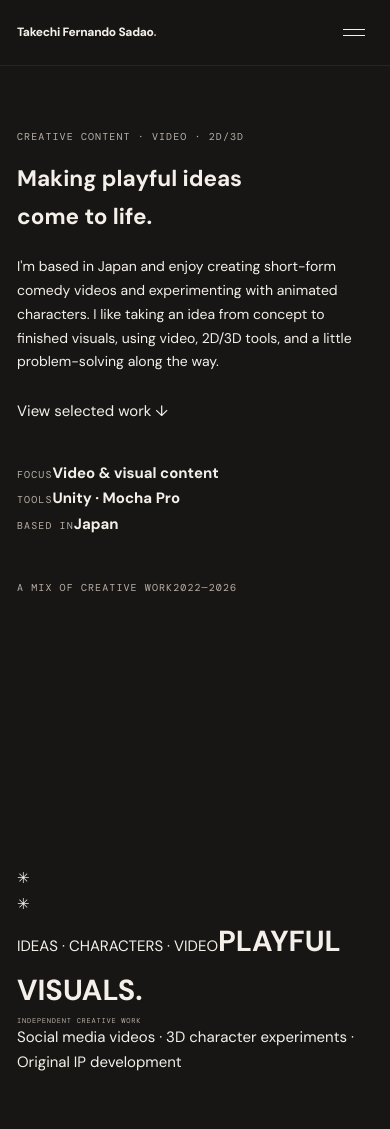
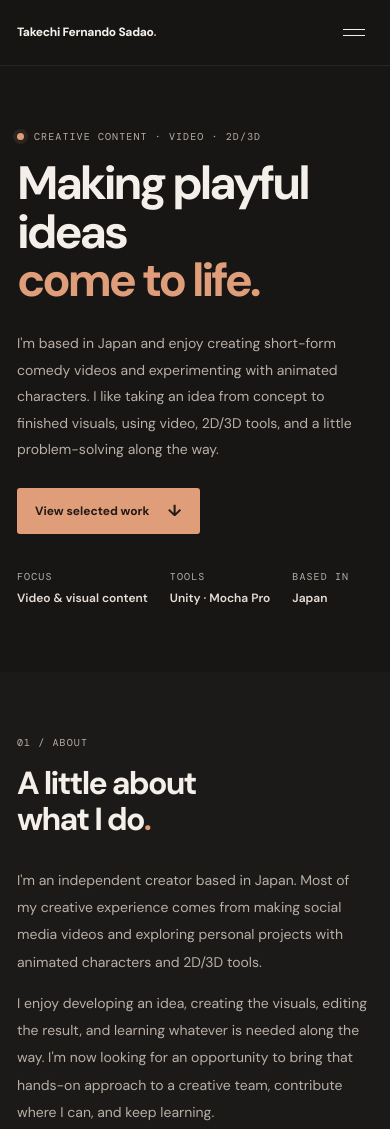
Before and after one commit to takechisadao/portfolio, a plain HTML site: page index.html in a window 390 px wide. Shown: the top 1129 px of the page. Drawn offline with nearby package versions, Linux system fonts and the light colour scheme.

Commit message:
Add files via upload

```diff
--- a/css/main.css
+++ b/css/main.css
@@ -58,7 +58,7 @@ a:focus-visible, button:focus-visible { outline: 2px solid var(--accent-light);
 
 /* Shared section styles */
 .section { padding: 94px 0; }
-.eyebrow, .meta-label, .aside-topline, .art-foot {
+.eyebrow, .meta-label {
   color: var(--muted);
   font: 10px var(--mono);
   letter-spacing: .11em;
@@ -67,16 +67,54 @@ a:focus-visible, button:focus-visible { outline: 2px solid var(--accent-light);
 h1, h2, h3, p { margin-top: 0; }
 
 /* Hero */
-.hero-grid {
-  display: grid;
-  grid-template-columns: minmax(0, 1fr);
-  gap: 0;
+.hero { padding: 108px 0 100px; }
+.hero-grid { display: block; }
+.hero-copy { max-width: 880px; }
+.hero .eyebrow { display: flex; align-items: center; gap: 10px; }
+.status-dot {
+  display: inline-block;
+  width: 7px;
+  height: 7px;
+  flex: 0 0 7px;
+  border-radius: 50%;
+  background: var(--accent);
+  box-shadow: 0 0 0 4px rgba(223, 157, 121, .1);
+}
+.hero h1 {
+  margin: 0 0 24px;
+  font-size: clamp(44px, 7vw, 78px);
+  font-weight: 700;
+  line-height: 1.04;
+  letter-spacing: -.065em;
+}
+.hero h1 .muted { color: var(--accent); }
+.hero-lede {
+  max-width: 700px;
+  margin: 0;
+  color: var(--muted);
+  font-size: 16px;
+  line-height: 1.9;
+}
+.hero-actions { display: flex; align-items: center; gap: 16px; margin: 30px 0 42px; }
+.button {
+  display: inline-flex;
   align-items: center;
+  justify-content: center;
+  gap: 18px;
+  min-height: 46px;
+  padding: 0 17px;
+  border: 1px solid transparent;
+  border-radius: 3px;
+  font-size: 12px;
+  font-weight: 700;
+  transition: background .2s ease, border-color .2s ease, color .2s ease;
 }
-
-.hero-copy {
-  max-width: 860px;
-}
+.button-primary { background: var(--accent); color: #241a15; }
+.button-primary:hover { background: var(--accent-light); color: #241a15; }
+.button-primary span { font-size: 16px; }
+.hero-meta { display: flex; flex-wrap: wrap; gap: 30px 48px; }
+.hero-meta > div { display: grid; gap: 5px; }
+.hero-meta strong { color: #e7ded6; font-size: 12px; font-weight: 600; }
 
 /* About */
 .about-section, .skills-section { background: #1c1a18; }
@@ -148,7 +186,6 @@ h1, h2, h3, p { margin-top: 0; }
 .arrow-link span { color: var(--accent); font-size: 16px; }
 .secondary-link { color: #c2b8af; }
 .project-credit { max-width: 650px; margin: 20px 0 0 !important; padding-top: 12px; border-top: 1px solid #302b27; color: var(--dim) !important; font-size: 10px !important; line-height: 1.7 !important; }
-.media-note { margin: 17px 0 0; color: var(--dim); font-size: 10px; }
 
 /* Skills */
 .skills-grid { display: grid; grid-template-columns: .8fr 1.2fr; gap: 90px; align-items: start; }
@@ -178,13 +215,12 @@ h1, h2, h3, p { margin-top: 0; }
 
 /* Tablet */
 @media (max-width: 850px) {
-  .hero-grid { grid-template-columns: 1fr; gap: 44px; }
-  .hero-aside { max-width: 650px; }
   .about-grid, .skills-grid { grid-template-columns: 1fr; gap: 30px; }
   .project-row { grid-template-columns: minmax(0, 1fr); gap: 28px; }
   .project-media { width: min(72vw, 320px); }
   .project-info { width: 100%; max-width: 690px; margin-inline: auto; }
   .section { padding: 76px 0; }
+  .hero { padding: 88px 0 82px; }
   .section-heading { display: block; }
   .section-intro { margin-top: 16px; }
 }
@@ -211,15 +247,10 @@ h1, h2, h3, p { margin-top: 0; }
   }
   .primary-nav.is-open { display: flex; }
   .hero { padding: 62px 0 70px; }
+  .hero h1 { font-size: clamp(42px, 12vw, 62px); }
   .hero-lede { font-size: 14px; }
   .hero-actions { flex-wrap: wrap; margin: 25px 0 36px; }
   .hero-meta { gap: 17px 22px; }
-  .hero-art { min-height: 290px; }
-  .art-label { left: 22px; bottom: 29px; }
-  .art-label strong { font-size: 29px; }
-  .art-orb-one { width: 180px; height: 180px; }
-  .art-orb-two { width: 92px; height: 92px; }
-  .art-foot { right: 16px; bottom: 16px; font-size: 7px; }
   .section { padding: 64px 0; }
   .section-heading { margin-bottom: 28px; }
   .project-row { gap: 24px; padding: 32px 0; }
--- a/index.html
+++ b/index.html
@@ -3,7 +3,7 @@
 <head>
   <meta charset="utf-8">
   <meta name="viewport" content="width=device-width, initial-scale=1">
-  <meta name="description" content="Creative portfolio by Takechi Fernando Sadao — short-form video, character projects and 2D/3D compositing experiments.">
+  <meta name="description" content="Creative portfolio by Takechi Fernando Sadao — short-form video, character projects and 2D/3D experiments.">
   <meta name="theme-color" content="#171615">
   <meta property="og:type" content="website">
   <meta property="og:title" content="Creative Portfolio — Takechi Fernando Sadao">
@@ -42,28 +42,14 @@
           <h1>Making playful ideas<br><span class="muted">come to life.</span></h1>
           <p class="hero-lede">I'm based in Japan and enjoy creating short-form comedy videos and experimenting with animated characters. I like taking an idea from concept to finished visuals, using video, 2D/3D tools, and a little problem-solving along the way.</p>
           <div class="hero-actions">
-            <a class="button button-primary" href="#projects">View selected work <span>↓</span></a>
+            <a class="button button-primary" href="#projects">View selected work <span aria-hidden="true">↓</span></a>
           </div>
           <div class="hero-meta">
-            <div><span class="meta-label">FOCUS</span><strong>Video & visual content</strong></div>
+            <div><span class="meta-label">FOCUS</span><strong>Video &amp; visual content</strong></div>
             <div><span class="meta-label">TOOLS</span><strong>Unity · Mocha Pro</strong></div>
             <div><span class="meta-label">BASED IN</span><strong>Japan</strong></div>
           </div>
         </div>
-
-        <aside>
-          <div class="aside-topline"><span>A MIX OF CREATIVE WORK</span><span>2022—2026</span></div>
-          <div class="hero-art">
-            <div class="art-orb art-orb-one"></div>
-            <div class="art-orb art-orb-two"></div>
-            <div class="art-orb art-orb-three"></div>
-            <div class="art-spark spark-one">✳</div>
-            <div class="art-spark spark-two">✳</div>
-            <div class="art-label"><span>IDEAS · CHARACTERS · VIDEO</span><strong>PLAYFUL<br>VISUALS<span>.</span></strong></div>
-            <div class="art-foot">INDEPENDENT CREATIVE WORK</div>
-          </div>
-          <p class="aside-caption">Social media videos · 3D character experiments · Original IP development</p>
-        </aside>
       </div>
     </section>
 
@@ -91,13 +77,8 @@
         </div>
 
         <article class="project-row">
-          <!--
-          <div class="project-media placeholder-media">
-            <img src="assets/posters/acnhoes.svg" alt="Acnhoes project video placeholder" loading="lazy">
-          </div>
-          -->
           <div class="project-media">
-            <video controls playsinline preload="none" poster="assets/posters/acnhoes.svg" aria-label="Acnhoes short-form comedy video">
+            <video controls playsinline preload="none" poster="assets/posters/acnhoes.jpg" aria-label="Acnhoes short-form comedy video">
               <source src="assets/videos/acnhoes.mp4" type="video/mp4">
               Your browser does not support HTML video. You can try another browser.
             </video>
@@ -114,21 +95,16 @@
               <li>Content creation</li><li>Video editing</li><li>Unity</li><li>Social media</li>
             </ul>
             <div class="project-links">
-              <a class="arrow-link" href="https://www.tiktok.com/@acnhoes" target="_blank" rel="noopener noreferrer">TikTok <span>↗</span></a>
-              <a class="arrow-link secondary-link" href="https://www.instagram.com/acnhoes/" target="_blank" rel="noopener noreferrer">Instagram <span>↗</span></a>
+              <a class="arrow-link" href="https://www.tiktok.com/@acnhoes" target="_blank" rel="noopener noreferrer">TikTok <span aria-hidden="true">↗</span></a>
+              <a class="arrow-link secondary-link" href="https://www.instagram.com/acnhoes/" target="_blank" rel="noopener noreferrer">Instagram <span aria-hidden="true">↗</span></a>
             </div>
             <p class="project-credit">Animal Crossing and its characters are the property of Nintendo. Acnhoes is an independent fan project and is not affiliated with or endorsed by Nintendo.</p>
           </div>
         </article>
 
         <article class="project-row">
-          <!--
-          <div class="project-media placeholder-media">
-            <img src="assets/posters/acnhoes-irl.svg" alt="Acnhoes IRL project video placeholder" loading="lazy">
-          </div>
-          -->
           <div class="project-media">
-            <video controls playsinline preload="none" poster="assets/posters/acnhoes-irl.svg" aria-label="Acnhoes IRL character compositing experiment">
+            <video controls playsinline preload="none" poster="assets/posters/acnhoes-irl.jpg" aria-label="Acnhoes IRL 3D character integration work in progress">
               <source src="assets/videos/acnhoes-irl.mp4" type="video/mp4">
               Your browser does not support HTML video. You can try another browser.
             </video>
@@ -140,8 +116,8 @@
               <span class="project-status status-wip">WORK IN PROGRESS</span>
             </div>
             <h3>Acnhoes IRL</h3>
-            <p>An ongoing experiment in bringing a 3D character into pre-recorded real-world footage. I use Unity to build and light the character scene, and Mocha Pro for camera tracking and compositing.</p>
-            <p class="contribution">The current test focuses on placing a 3D character naturally into a live-action shot, exploring the relationship between the character, lighting, and shadows.</p>
+            <p>A work-in-progress experiment in bringing a 3D character into pre-recorded real-world footage. I use Unity to create and render the character scene, with Mocha Pro for tracking and compositing.</p>
+            <p class="contribution">The current clip is an early integration test, exploring how a 3D character can be placed naturally within a live-action shot. Other integration details are still being developed.</p>
             <ul class="tag-list">
               <li>3D character integration</li><li>Unity</li><li>Mocha Pro</li><li>Compositing</li>
             </ul>
@@ -149,13 +125,8 @@
         </article>
 
         <article class="project-row project-row-last">
-          <!--
-          <div class="project-media placeholder-media">
-            <img src="assets/posters/chibinvasion.svg" alt="Chibinvasion work-in-progress video placeholder" loading="lazy">
-          </div>
-          -->
           <div class="project-media">
-            <video controls playsinline preload="none" poster="assets/posters/chibinvasion.svg" aria-label="Chibinvasion work-in-progress character test">
+            <video controls playsinline preload="none" poster="assets/posters/chibinvasion.jpg" aria-label="Chibinvasion work-in-progress character test">
               <source src="assets/videos/chibinvasion-wip.mp4" type="video/mp4">
               Your browser does not support HTML video. You can try another browser.
             </video>
@@ -175,15 +146,13 @@
             <p class="project-credit">Butter and Trickcal are the property of EPID Games. Butter is used here only as a temporary test character; this project is not affiliated with or endorsed by EPID Games.</p>
           </div>
         </article>
-
-        <p class="media-note">Video previews will be added as the project clips are ready.</p>
       </div>
     </section>
 
     <section id="skills" class="section skills-section">
       <div class="container skills-grid">
         <div>
-          <p class="eyebrow">03 / SKILLS & TOOLS</p>
+          <p class="eyebrow">03 / SKILLS &amp; TOOLS</p>
           <h2>What I work with<span class="accent">.</span></h2>
         </div>
         <div class="skills-content">
@@ -215,9 +184,9 @@
           <p class="contact-note">I'd be happy to hear from you. I'm open to creative opportunities, project conversations, or simply connecting with other people who enjoy making things.</p>
         </div>
         <div class="contact-links">
-          <a href="mailto:takechisadao@gmail.com">Email <span>↗</span></a>
-          <a href="https://www.tiktok.com/@acnhoes" target="_blank" rel="noopener noreferrer">TikTok <span>↗</span></a>
-          <a href="https://www.instagram.com/acnhoes/" target="_blank" rel="noopener noreferrer">Instagram <span>↗</span></a>
+          <a href="mailto:takechisadao@gmail.com">Email <span aria-hidden="true">↗</span></a>
+          <a href="https://www.tiktok.com/@acnhoes" target="_blank" rel="noopener noreferrer">TikTok <span aria-hidden="true">↗</span></a>
+          <a href="https://www.instagram.com/acnhoes/" target="_blank" rel="noopener noreferrer">Instagram <span aria-hidden="true">↗</span></a>
         </div>
       </div>
     </section>
```
Also changed, not shown: README-APPLY.txt (added), assets/posters/acnhoes-irl.jpg (added), assets/posters/acnhoes.jpg (added), assets/posters/chibinvasion.jpg (added).
